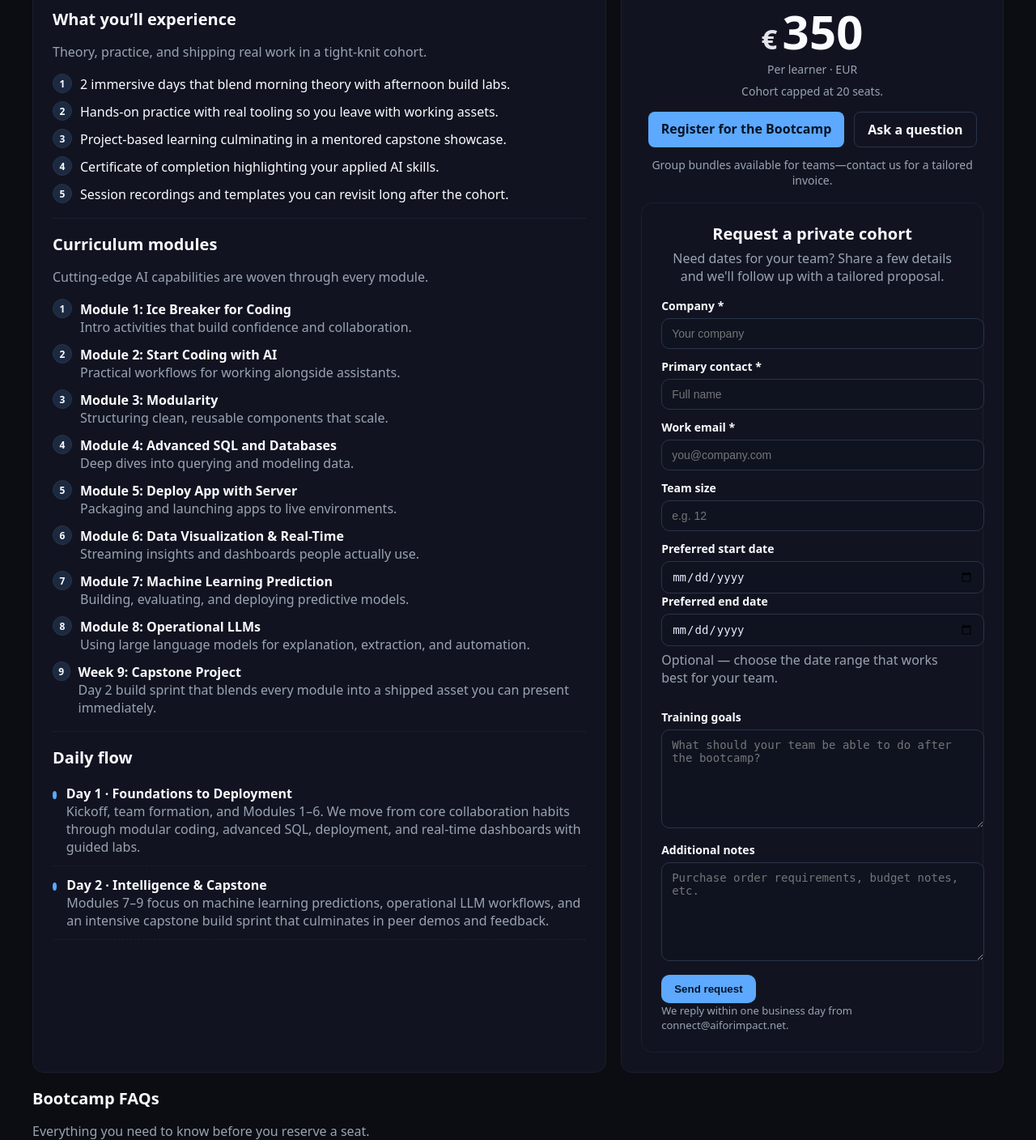
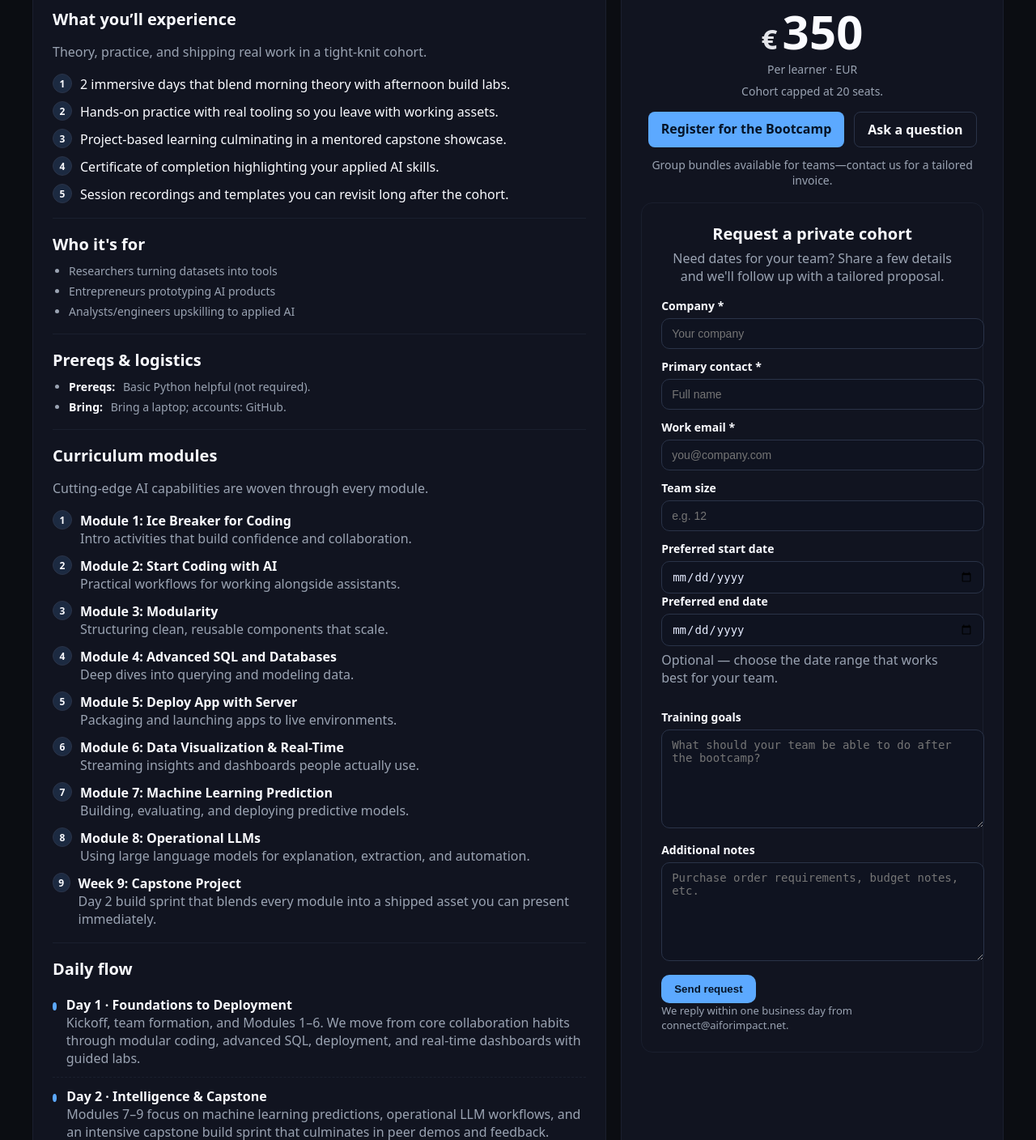
Before and after one commit to AIforimpact22/mainaiforimpact, a Flask app: page /bootcamp/ in a window 1280 px wide. Shown: the part 1055-2463 px from the top of the page at 81% size. Run offline with Flask 3, Linux system fonts and the light colour scheme; parts of the project's set-up code (start-up, migrations or seed data) failed here and were passed over; some libraries are stand-ins or nearby versions.

Commit message:
Add audience and logistics sections to bootcamp page

```diff
--- a/bootcamp.py
+++ b/bootcamp.py
@@ -107,6 +107,15 @@
         "Certificate of completion highlighting your applied AI skills.",
         "Session recordings and templates you can revisit long after the cohort.",
     ],
+    "audience": [
+        "Researchers turning datasets into tools",
+        "Entrepreneurs prototyping AI products",
+        "Analysts/engineers upskilling to applied AI",
+    ],
+    "logistics": {
+        "prereqs": "Basic Python helpful (not required).",
+        "equipment": "Bring a laptop; accounts: GitHub.",
+    },
     "daily_flow": [
         {
             "title": "Day 1 · Foundations to Deployment",
--- a/templates/bootcamp.html
+++ b/templates/bootcamp.html
@@ -17,6 +17,12 @@
   .incl-bullet { width:22px; height:22px; border-radius:50%; display:inline-flex; align-items:center; justify-content:center;
                  background: rgba(92,169,255,.15); border:1px solid #2a3348; font-weight:800; font-size:12px; }
   .incl-text { margin-top: 2px; }
+
+  .audience-list,
+  .logistics-list { margin: 10px 0 0; padding-left: 20px; display:grid; gap:6px; font-size:14px; color:var(--muted); }
+  .audience-list li,
+  .logistics-list li { margin:0; }
+  .logistics-list strong { color:var(--ink); font-weight:700; margin-right:6px; }
 
   .cta-row { display:flex; gap:12px; flex-wrap:wrap; justify-content:center; margin-top:16px; }
   .btn.secondary { background:transparent; border:1px solid #2a3348; color:var(--ink); }
@@ -202,6 +208,35 @@
         {% endfor %}
       </div>
 
+      {% if bootcamp.audience %}
+      <div class="hr"></div>
+
+      <h2>Who it's for</h2>
+      <ul class="audience-list">
+        {% for item in bootcamp.audience %}
+        <li>{{ item }}</li>
+        {% endfor %}
+      </ul>
+      {% endif %}
+
+      {% if bootcamp.logistics %}
+      {% set prereqs = bootcamp.logistics.prereqs %}
+      {% set equipment = bootcamp.logistics.equipment %}
+      {% if prereqs or equipment %}
+      <div class="hr"></div>
+
+      <h2>Prereqs & logistics</h2>
+      <ul class="logistics-list">
+        {% if prereqs %}
+        <li><strong>Prereqs:</strong> {{ prereqs }}</li>
+        {% endif %}
+        {% if equipment %}
+        <li><strong>Bring:</strong> {{ equipment }}</li>
+        {% endif %}
+      </ul>
+      {% endif %}
+      {% endif %}
+
       <div class="hr"></div>
 
       <h2>Curriculum modules</h2>
```
